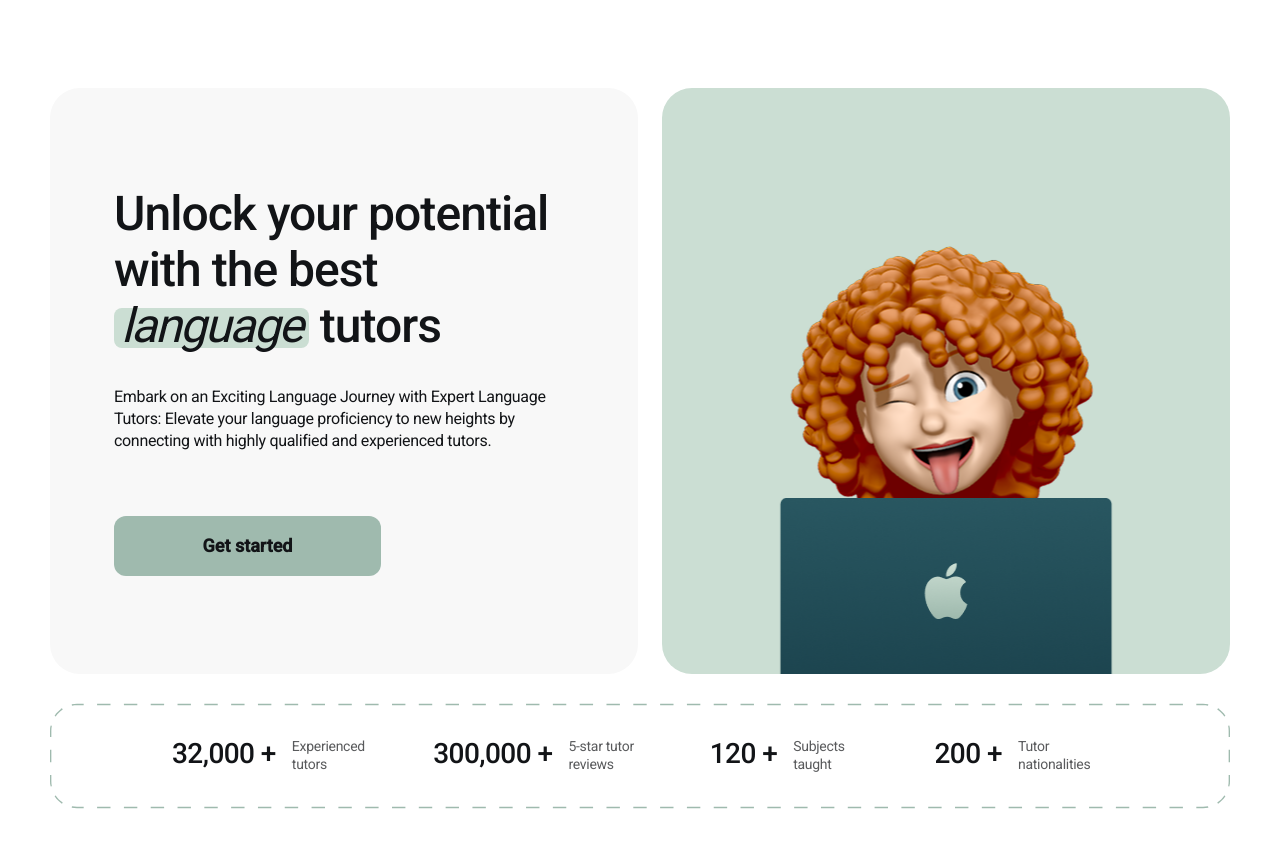
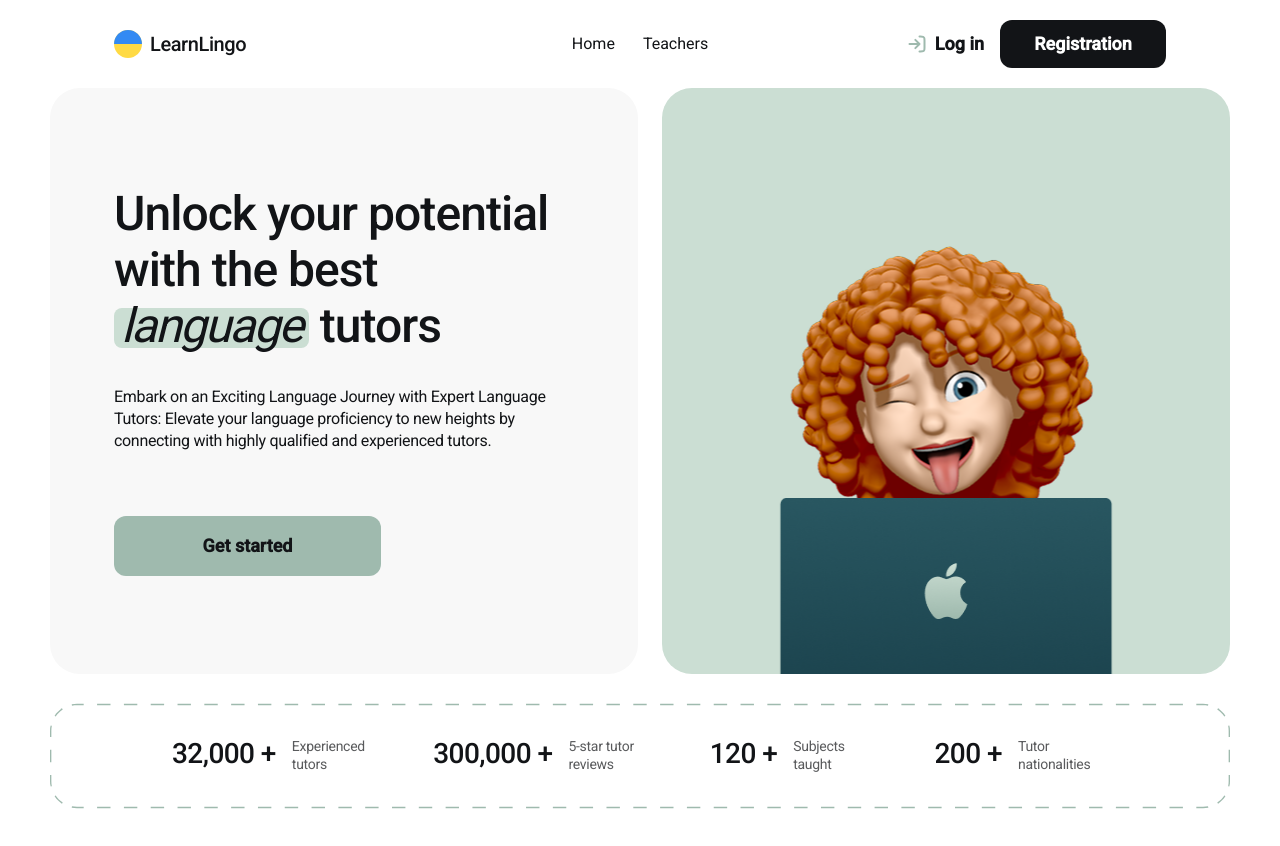
Before and after one commit to Vl-as/learn-lingo, a Next.js app: page / in a window 1280 px wide. Built offline with nearby package versions, Linux system fonts and the light colour scheme.

Commit message:
add header

```diff
--- a/app/layout.tsx
+++ b/app/layout.tsx
@@ -1,6 +1,7 @@
 import type { Metadata } from 'next';
 import { Roboto } from 'next/font/google';
 import './globals.css';
+import Header from '@/components/Header/Header';
 
 const roboto = Roboto({
   variable: '--font-roboto',
@@ -16,7 +17,10 @@ export const metadata: Metadata = {
 export default function RootLayout({ children }: LayoutProps<'/'>) {
   return (
     <html lang="en" className={roboto.variable}>
-      <body>{children}</body>
+      <body>
+        <Header />
+        {children}
+      </body>
     </html>
   );
 }
--- a/components/Button/Button.module.css
+++ b/components/Button/Button.module.css
@@ -1,9 +1,13 @@
 .button {
+  display: flex;
+  align-items: center;
+  justify-content: center;
+  gap: 8px;
   border: none;
   border-radius: 12px;
-  padding: 0 16px;
+  padding: 0 12px;
   min-height: 60px;
-  width: 100%;
+  width: fit-content;
 
   background-color: #9fbaae;
   font-weight: 700;
--- /dev/null
+++ b/components/Header/Header.module.css
@@ -0,0 +1,56 @@
+.header {
+  position: absolute;
+  left: 0;
+  top: 20px;
+  width: 100%;
+  min-height: 48px;
+}
+
+.headerInner {
+  padding: 0 64px;
+  display: flex;
+  align-items: center;
+  justify-content: space-between;
+}
+
+.logo {
+  display: flex;
+  align-items: center;
+  gap: 8px;
+
+  font-weight: 500;
+  font-size: 20px;
+  line-height: 1.2;
+  letter-spacing: -0.02em;
+  color: #121417;
+}
+
+.navbar {
+  position: absolute;
+  top: 50%;
+  left: 50%;
+  transform: translate(-50%, -50%);
+}
+
+.authButtons {
+  display: flex;
+  align-items: center;
+  gap: 4px;
+}
+
+.logIn.logIn {
+  background-color: transparent;
+  min-height: 48px;
+}
+
+.logInIcon.logInIcon {
+  fill: transparent;
+  stroke: #9fbaae;
+}
+
+.registration.registration {
+  min-width: 166px;
+  background-color: #121417;
+  color: #fff;
+  min-height: 48px;
+}
--- /dev/null
+++ b/components/Header/Header.tsx
@@ -0,0 +1,35 @@
+import Link from 'next/link';
+import css from './Header.module.css';
+import Icon from '../Icon/Icon';
+import NavBar from './NavBar/NavBar';
+import Container from '../Container/Container';
+import Button from '../Button/Button';
+
+function Header() {
+  return (
+    <header className={css.header}>
+      <Container>
+        <div className={css.headerInner}>
+          <Link className={css.logo} href="/">
+            <Icon name="ukraine" width={28} height={28} />
+            LearnLingo
+          </Link>
+          <NavBar className={css.navbar} />
+          <ul className={css.authButtons}>
+            <li>
+              <Button className={css.logIn}>
+                <Icon className={css.logInIcon} name="log-in" />
+                Log in
+              </Button>
+            </li>
+            <li>
+              <Button className={css.registration}>Registration</Button>
+            </li>
+          </ul>
+        </div>
+      </Container>
+    </header>
+  );
+}
+
+export default Header;
--- /dev/null
+++ b/components/Header/NavBar/NavBar.module.css
@@ -0,0 +1,24 @@
+.list {
+  display: flex;
+  align-items: center;
+  gap: 28px;
+}
+
+.link {
+  position: relative;
+  padding: 10px 0;
+  line-height: 1.25;
+  color: #121417;
+
+  transition: color 0.3s ease-in-out;
+}
+
+.link:focus-visible {
+  color: #cbded3;
+}
+
+@media (hover: hover) and (pointer: fine) {
+  .link:hover {
+    color: #cbded3;
+  }
+}
--- /dev/null
+++ b/components/Header/NavBar/NavBar.tsx
@@ -0,0 +1,29 @@
+import Link from 'next/link';
+import css from './NavBar.module.css';
+
+const links = [
+  { href: '/', label: 'Home' },
+  { href: '/teachers', label: 'Teachers' },
+];
+
+interface NavBar {
+  className?: string;
+}
+
+function NavBar({ className }: NavBar) {
+  return (
+    <nav className={className}>
+      <ul className={css.list}>
+        {links.map(({ href, label }) => (
+          <li className={css.item} key={`${href}${label}`}>
+            <Link className={css.link} href={href}>
+              {label}
+            </Link>
+          </li>
+        ))}
+      </ul>
+    </nav>
+  );
+}
+
+export default NavBar;
--- a/components/HeroSection/HeroSection.module.css
+++ b/components/HeroSection/HeroSection.module.css
@@ -54,7 +54,7 @@
 }
 
 .button {
-  max-width: 267px;
+  min-width: 267px;
 }
 
 .mediaBox {
--- /dev/null
+++ b/components/Icon/Icon.module.css
@@ -0,0 +1,3 @@
+.icon {
+  fill: currentColor;
+}
--- /dev/null
+++ b/components/Icon/Icon.tsx
@@ -0,0 +1,19 @@
+import clsx from 'clsx';
+import css from './Icon.module.css';
+
+interface IconProps {
+  name: string;
+  className?: string;
+  width?: number;
+  height?: number;
+}
+
+function Icon({ name, className, height = 20, width = 20 }: IconProps) {
+  return (
+    <svg width={width} height={height} className={clsx(css.icon, className)}>
+      <use href={`/sprite.svg#icon-${name}`} />
+    </svg>
+  );
+}
+
+export default Icon;
```
Also changed, not shown: public/sprite.svg (added).
